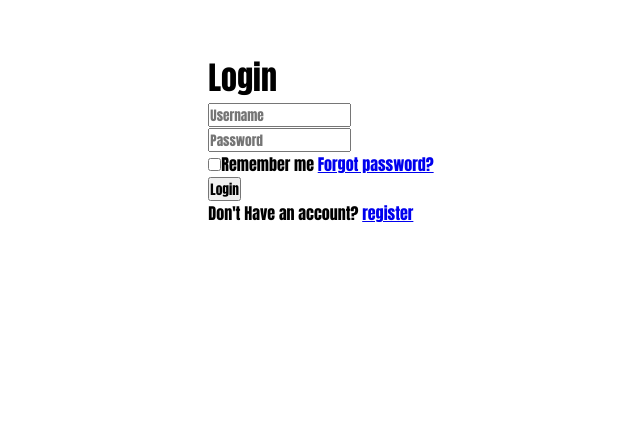
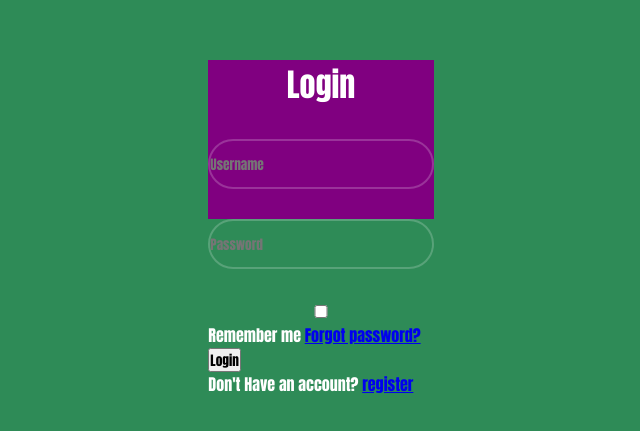
Before and after one commit to iamshakil01/make-a-login-form, a plain HTML site: page index.html in a window 1280 px wide. Shown: the part 261-692 px from the top of the page, without its empty margins (319-959 px from the left). Drawn offline with Linux system fonts and the light colour scheme.

Commit message:
added my login form

```diff
--- a/login form/style.css
+++ b/login form/style.css
@@ -9,4 +9,29 @@ body{
     justify-content: center;
     align-items: center;
     min-height: 100vh;
+    background: seagreen;
 }
+.wrapper{
+    width: 400;
+    background: purple;
+    color: white;
+}
+.wrapper h1{
+    font-size: 40;
+    text-align: center;
+}
+.wrapper .input-box{
+    width: 100%;
+    height: 50px;
+    margin: 30px 0;
+}
+.input-box input{
+    width: 100%;
+    height: 100%;
+    background: transparent;
+    border: none;
+    outline: none;
+    border: 2px solid rgba(255, 255, 255, .2);
+    border-radius: 40px;
+
+}
```
